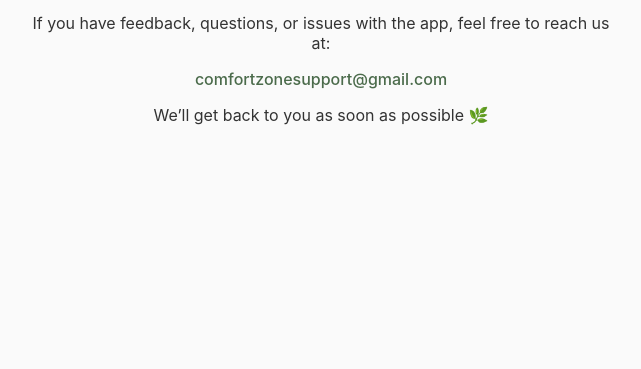
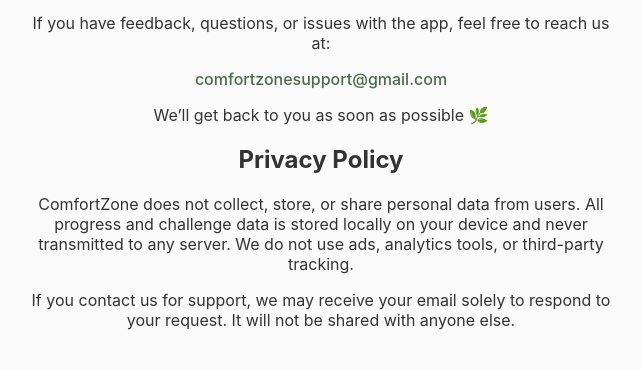
Before and after one commit to Hayden-Boss/comfortzone-support, a plain HTML site: page index.html in a window 1280 px wide. Shown: the part 163-532 px from the top of the page, without its empty margins (319-960 px from the left). Drawn offline with Linux system fonts and the light colour scheme.

Commit message:
Update index.html

```diff
--- a/index.html
+++ b/index.html
@@ -32,3 +32,11 @@
   <p>We’ll get back to you as soon as possible 🌿</p>
 </body>
 </html>
+<h2>Privacy Policy</h2>
+<p>
+ComfortZone does not collect, store, or share personal data from users.
+All progress and challenge data is stored locally on your device and never transmitted to any server. We do not use ads, analytics tools, or third-party tracking.
+</p>
+<p>
+If you contact us for support, we may receive your email solely to respond to your request. It will not be shared with anyone else.
+</p>
```
